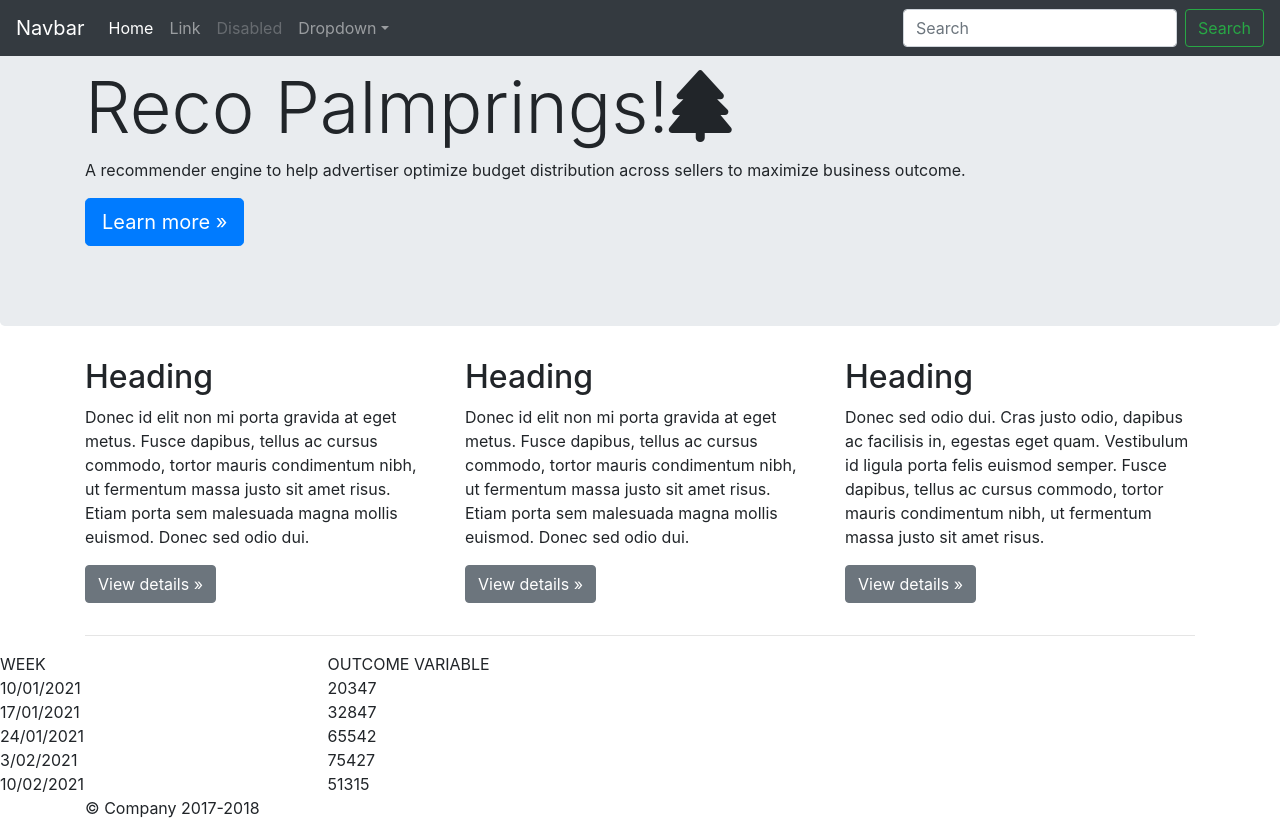
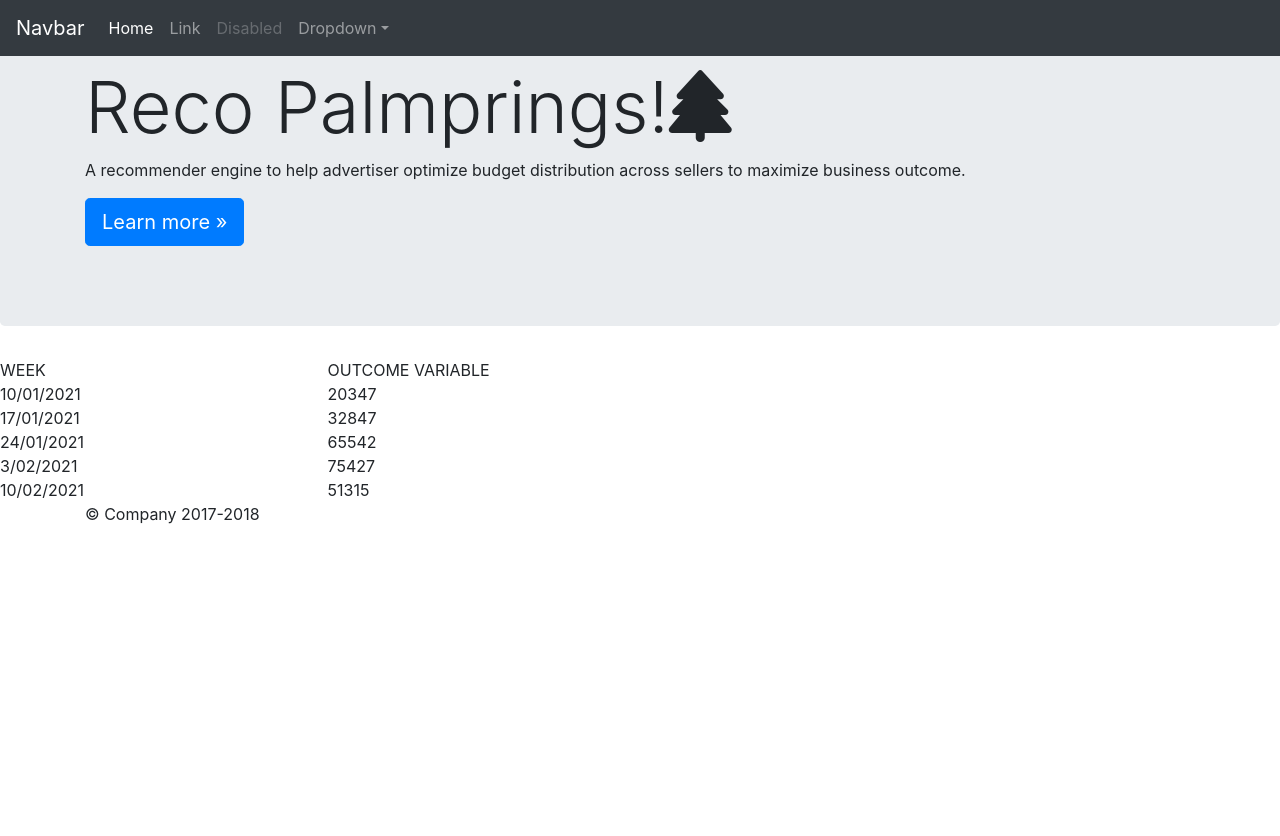
Before and after one commit to kaustubhsingh/palmsprings, a Flask app: page / in a window 1280 px wide. After the commit the page ends 524 px from the top, so only its background shows below. Run offline with Flask 2, Linux system fonts and the light colour scheme; some libraries are stand-ins or nearby versions.

Commit message:
additions or edits

```diff
--- a/templates/index.html
+++ b/templates/index.html
@@ -49,10 +49,7 @@
             </div>
           </li>
         </ul>
-        <form class="form-inline my-2 my-lg-0">
-          <input class="form-control mr-sm-2" type="text" placeholder="Search" aria-label="Search">
-          <button class="btn btn-outline-success my-2 my-sm-0" type="submit">Search</button>
-        </form>
+
       </div>
     </nav>
 
@@ -67,29 +64,7 @@
         </div>
       </div>
 
-      <div class="container">
-        <!-- Example row of columns -->
-        <div class="row">
-          <div class="col-md-4">
-            <h2>Heading</h2>
-            <p>Donec id elit non mi porta gravida at eget metus. Fusce dapibus, tellus ac cursus commodo, tortor mauris condimentum nibh, ut fermentum massa justo sit amet risus. Etiam porta sem malesuada magna mollis euismod. Donec sed odio dui. </p>
-            <p><a class="btn btn-secondary" href="#" role="button">View details &raquo;</a></p>
-          </div>
-          <div class="col-md-4">
-            <h2>Heading</h2>
-            <p>Donec id elit non mi porta gravida at eget metus. Fusce dapibus, tellus ac cursus commodo, tortor mauris condimentum nibh, ut fermentum massa justo sit amet risus. Etiam porta sem malesuada magna mollis euismod. Donec sed odio dui. </p>
-            <p><a class="btn btn-secondary" href="#" role="button">View details &raquo;</a></p>
-          </div>
-          <div class="col-md-4">
-            <h2>Heading</h2>
-            <p>Donec sed odio dui. Cras justo odio, dapibus ac facilisis in, egestas eget quam. Vestibulum id ligula porta felis euismod semper. Fusce dapibus, tellus ac cursus commodo, tortor mauris condimentum nibh, ut fermentum massa justo sit amet risus.</p>
-            <p><a class="btn btn-secondary" href="#" role="button">View details &raquo;</a></p>
-          </div>
-        </div>
 
-        <hr>
-
-      </div> <!-- /container -->
 
 
 
```
